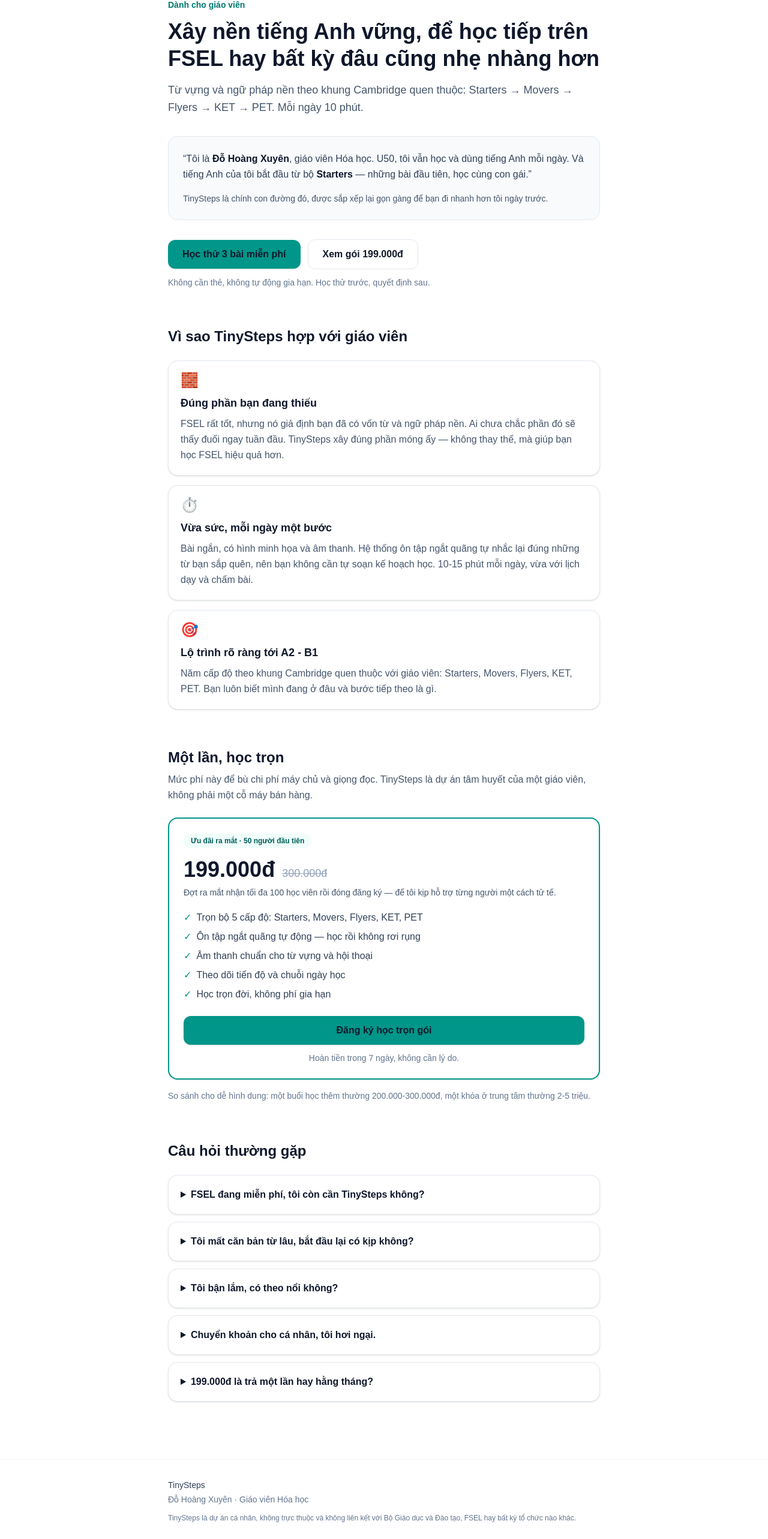
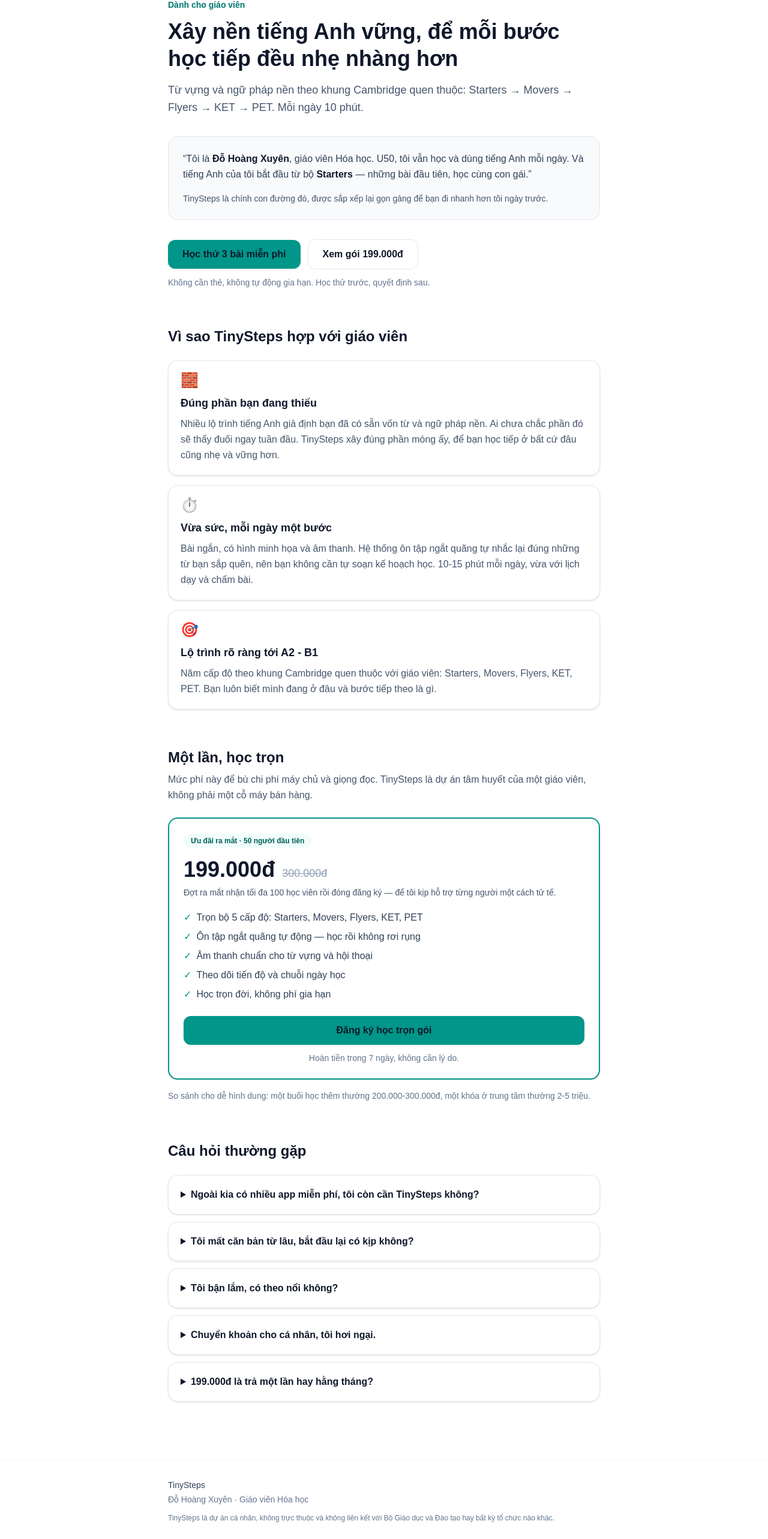
Before and after one commit to HoangXuyen-STEM/tinysteps-concept, a Next.js app in the folder tinysteps-app/: page / in a window 1280 px wide. Shown: the part 131-2697 px from the top of the page at 60% size. Built offline with nearby package versions, Linux system fonts and the light colour scheme; no server answers.

Commit message:
copy: remove FSEL brand mentions from landing copy
Focus messaging on learner experience and outcomes instead of
naming a specific competing platform.

```diff
--- a/tinysteps-app/app/(marketing)/layout.tsx
+++ b/tinysteps-app/app/(marketing)/layout.tsx
@@ -28,8 +28,8 @@
           <p className="font-medium text-slate-700">TinySteps</p>
           <p className="mt-1">Đỗ Hoàng Xuyên · Giáo viên Hóa học</p>
           <p className="mt-3 text-xs leading-relaxed">
-            TinySteps là dự án cá nhân, không trực thuộc và không liên kết với Bộ Giáo dục và Đào tạo,
-            FSEL hay bất kỳ tổ chức nào khác.
+            TinySteps là dự án cá nhân, không trực thuộc và không liên kết với Bộ Giáo dục và Đào tạo
+            hay bất kỳ tổ chức nào khác.
           </p>
         </div>
       </footer>
--- a/tinysteps-app/components/marketing/landing-faq.tsx
+++ b/tinysteps-app/components/marketing/landing-faq.tsx
@@ -4,8 +4,8 @@
 // plain <details> so it works without JavaScript on the low-end phones many teachers use.
 const faqs = [
   {
-    q: "FSEL đang miễn phí, tôi còn cần TinySteps không?",
-    a: "TinySteps không thay FSEL. Nó là phần móng để bạn học FSEL đỡ đuối: vốn từ và ngữ pháp nền. Nhiều người dùng song song — TinySteps 10 phút buổi sáng, FSEL khi có thời gian rảnh hơn.",
+    q: "Ngoài kia có nhiều app miễn phí, tôi còn cần TinySteps không?",
+    a: "TinySteps không cạnh tranh về số lượng bài tập. Nó tập trung vào phần móng — vốn từ và ngữ pháp nền — sắp theo đúng thứ tự và tự nhắc lại đúng từ bạn sắp quên. Học 10 phút mỗi sáng, bạn thật sự nhớ và dùng được, chứ không chỉ 'đã học cho có'.",
   },
   {
     q: "Tôi mất căn bản từ lâu, bắt đầu lại có kịp không?",
--- a/tinysteps-app/components/marketing/landing-hero.tsx
+++ b/tinysteps-app/components/marketing/landing-hero.tsx
@@ -9,7 +9,7 @@
     <section className="mx-auto max-w-3xl px-4 pt-12 sm:px-6 sm:pt-16">
       <p className="text-sm font-semibold text-teal-700">Dành cho giáo viên</p>
       <h1 className="mt-3 text-3xl font-bold leading-tight text-slate-900 sm:text-4xl">
-        Xây nền tiếng Anh vững, để học tiếp trên FSEL hay bất kỳ đâu cũng nhẹ nhàng hơn
+        Xây nền tiếng Anh vững, để mỗi bước học tiếp đều nhẹ nhàng hơn
       </h1>
       <p className="mt-4 text-lg leading-relaxed text-slate-600">
         Từ vựng và ngữ pháp nền theo khung Cambridge quen thuộc: Starters → Movers → Flyers → KET →
--- a/tinysteps-app/components/marketing/landing-pillars.tsx
+++ b/tinysteps-app/components/marketing/landing-pillars.tsx
@@ -5,7 +5,7 @@
   {
     icon: "🧱",
     title: "Đúng phần bạn đang thiếu",
-    body: "FSEL rất tốt, nhưng nó giả định bạn đã có vốn từ và ngữ pháp nền. Ai chưa chắc phần đó sẽ thấy đuối ngay tuần đầu. TinySteps xây đúng phần móng ấy — không thay thế, mà giúp bạn học FSEL hiệu quả hơn.",
+    body: "Nhiều lộ trình tiếng Anh giả định bạn đã có sẵn vốn từ và ngữ pháp nền. Ai chưa chắc phần đó sẽ thấy đuối ngay tuần đầu. TinySteps xây đúng phần móng ấy, để bạn học tiếp ở bất cứ đâu cũng nhẹ và vững hơn.",
   },
   {
     icon: "⏱️",
```
